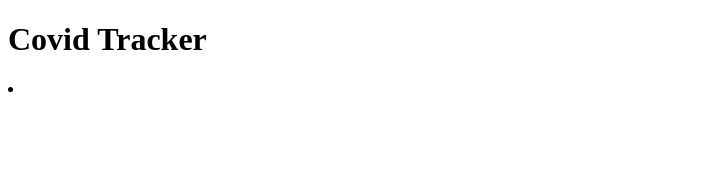
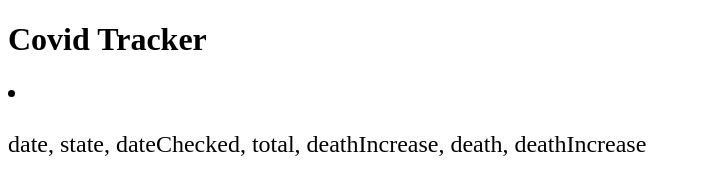
Before and after one commit to kenguie/myCovidTracker, a website: page index.html in a window 1280 px wide. Shown: the whole page, without its empty margins (0-701 px from the left). Drawn offline with Linux system fonts and the light colour scheme; no server answers.

Commit message:
neaten up

```diff
--- a/index.html
+++ b/index.html
@@ -4,10 +4,16 @@
   <meta charset="UTF-8">
   <meta name="viewport" content="width=device-width, initial-scale=1.0">
   <title>Covid Tracker</title>
+  <style>
+    #data {
+      font-size: 24px;
+    }
+  </style>
 </head>
 <body>
   <h1>Covid Tracker</h1>
   <li id="data">
+    <p>date, state, dateChecked, total, deathIncrease, death, deathIncrease</p>
 
   </li>
   <script>
@@ -22,7 +28,7 @@
         console.log(stateData);
         stateData.forEach((data) => {
           const node = document.createElement("LI");
-          node.innerHTML = JSON.stringify(data);
+          node.innerHTML = `${data.date}, ${data.state}, ${data.dateChecked}, ${data.total}, ${data.deathIncrease}, ${data.death}, ${data.deathIncrease}`;
           document.getElementById("data").appendChild(node);
         })
       });
```
